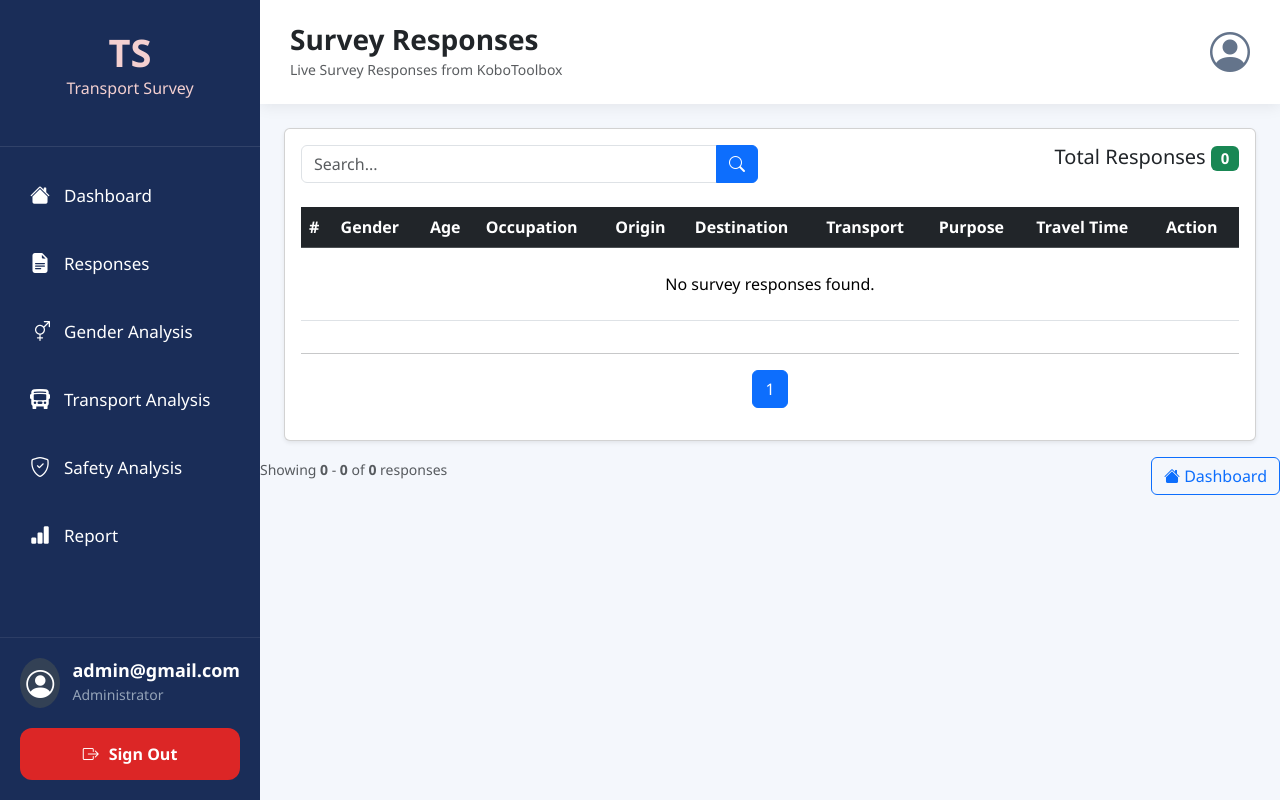
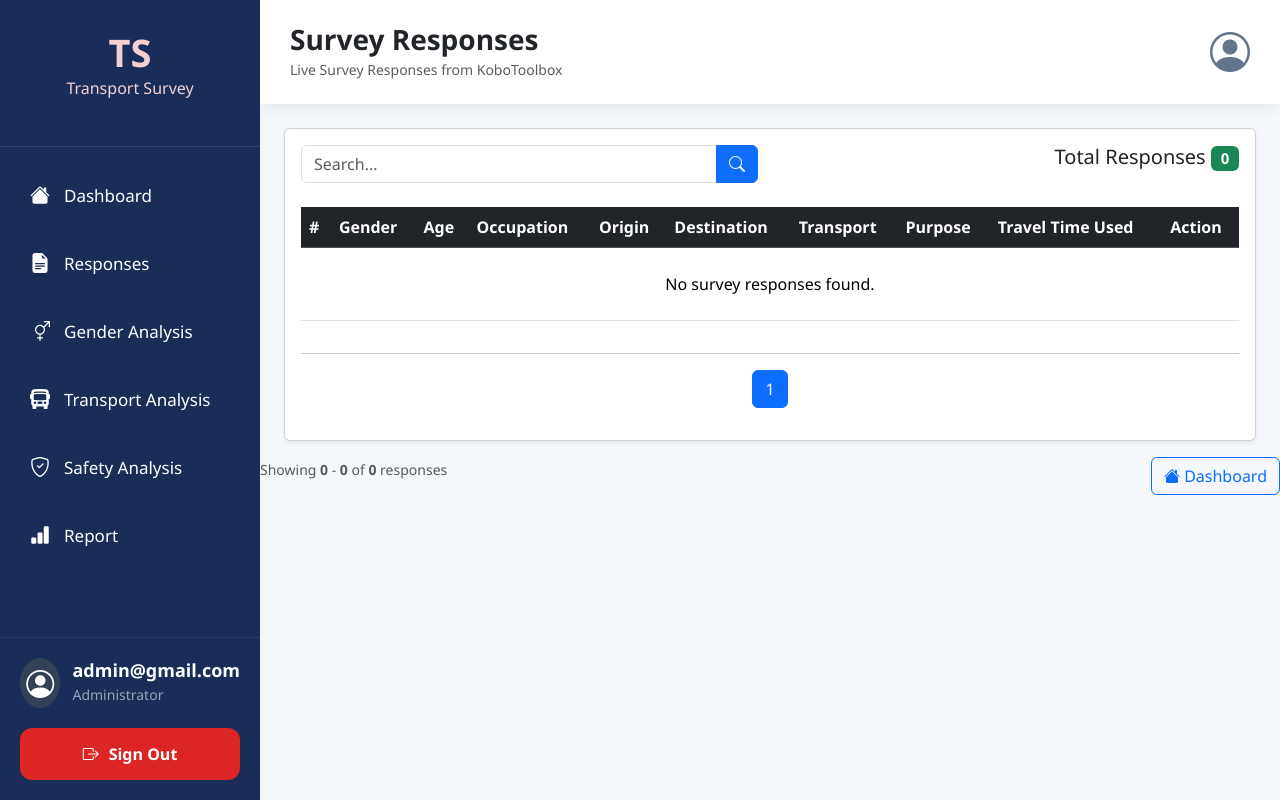
Before and after one commit to enockpaulo006-hash/Transposport-surveys, a Django app: page /responses/ in a window 1280 px wide. Run offline with Django 5.2, Linux system fonts and the light colour scheme; a user stored in the database is signed in; data that the repository does not hold is empty.

Commit message:
Update responses.html

```diff
--- a/transport_survey/dashboard/templates/dashboard/responses.html
+++ b/transport_survey/dashboard/templates/dashboard/responses.html
@@ -95,7 +95,7 @@
 
 <th>Purpose</th>
 
-<th>Travel Time</th>
+<th>Travel Time Used</th>
 
 <th>Action</th>
 
```
